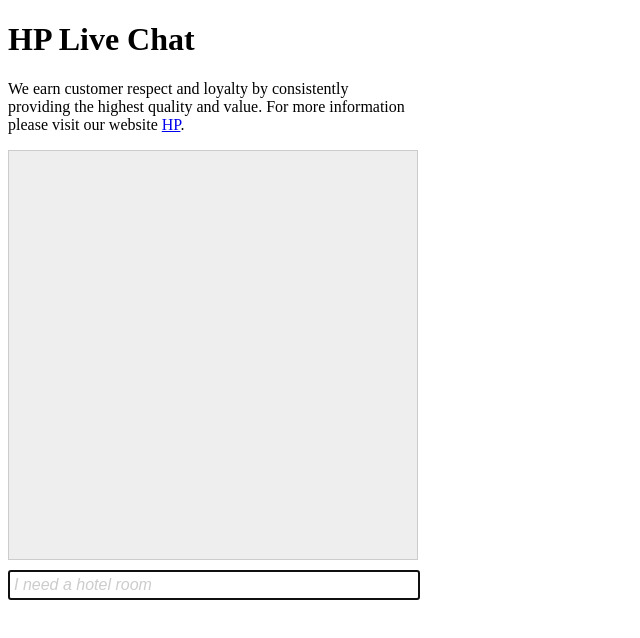
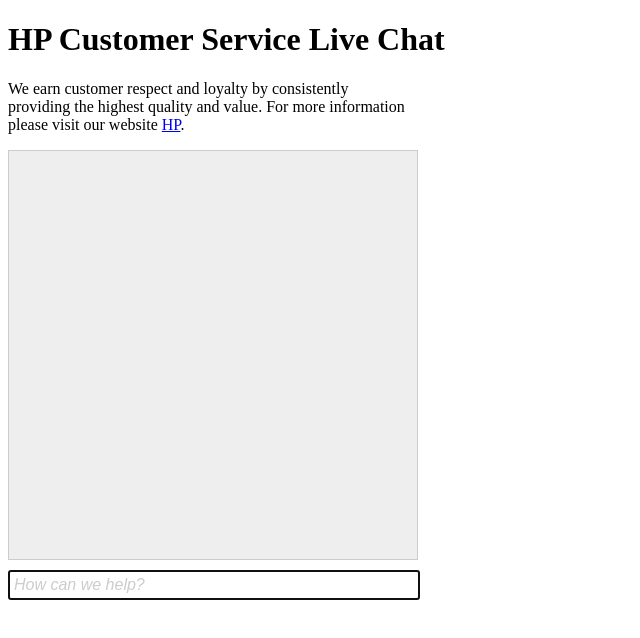
Before and after one commit to jennyphvn/bot1, a plain HTML site: page index.html in a window 1280 px wide. Shown: the whole page, without its empty margins (0-640 px from the left). Drawn offline with Linux system fonts and the light colour scheme; a script that the page names is missing.

Commit message:
Update index.html

```diff
--- a/index.html
+++ b/index.html
@@ -52,14 +52,14 @@
 </head>
 
 <body>
-	<h1 style="text-align:  left">HP Live Chat</h1>
+	<h1 style="text-align:  left">HP Customer Service Live Chat</h1>
 	<p style="width: 400px">
 		We earn customer respect and loyalty by consistently providing the highest quality and value. For more information please visit our website
 		<a href="https://www8.hp.com/us/en/hp-information.html" title="HP.com(product)" target="_new">HP</a>.
 	</p>
 	<div id="conversation" style="width: 400px; height: 400px; border: 1px solid #ccc; background-color: #eee; padding: 4px; overflow: scroll"></div>
 	<form id="chatform" style="margin-top: 10px" onsubmit="return pushChat();">
-		<input type="text" id="wisdom" size="80" value="" placeholder="I need a hotel room">
+		<input type="text" id="wisdom" size="80" value="" placeholder="How can we help?">
 	</form>
 	<script type="text/javascript">
 		// set the focus to the input box
```
